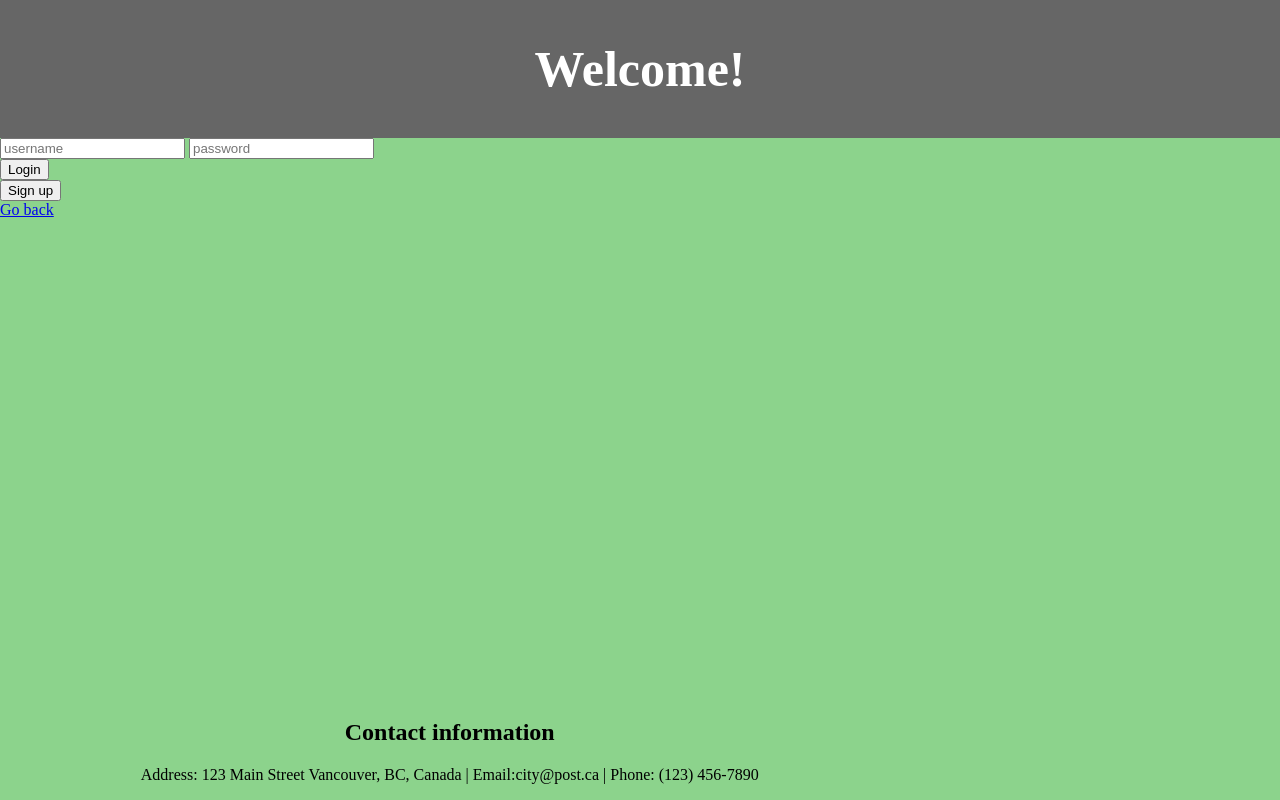
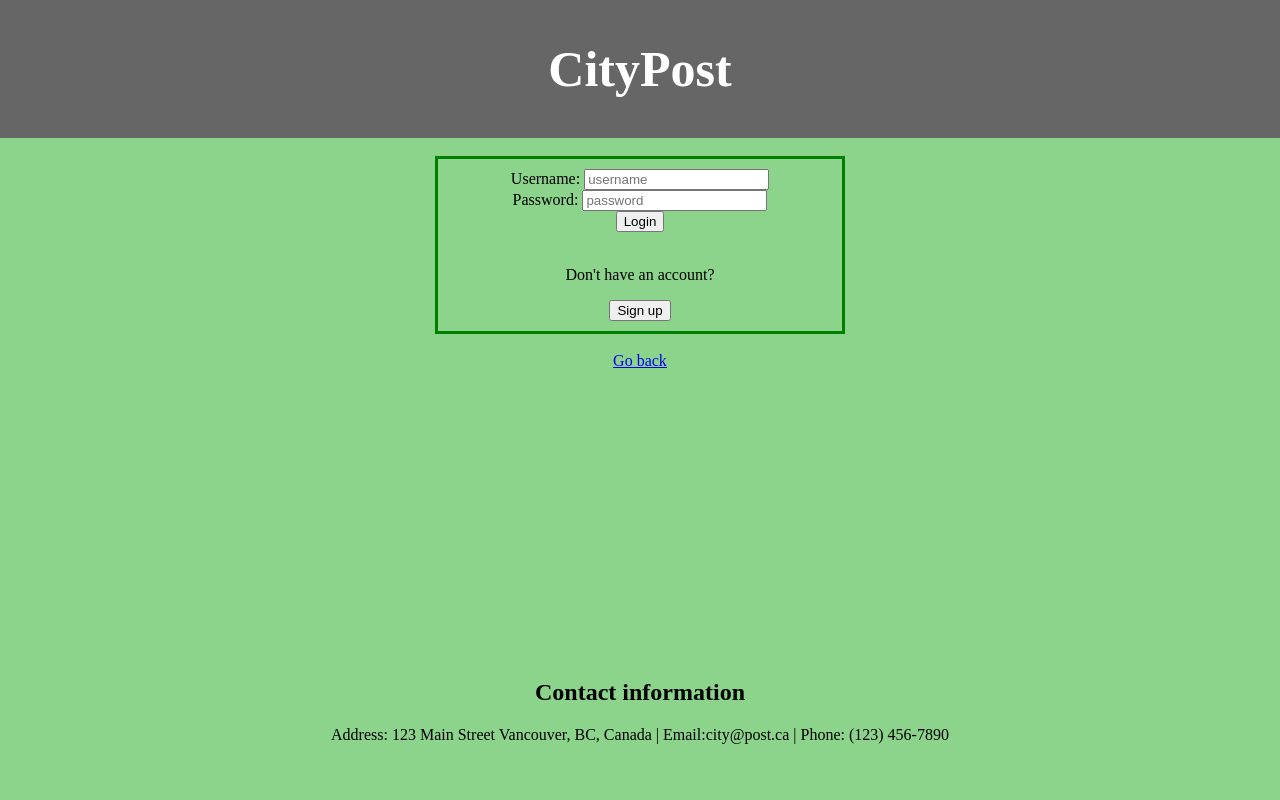
Before and after one commit to vpham04/CityPost, a PHP site: page /login.html in a window 1280 px wide. Run offline with PHP 8.4, Linux system fonts and the light colour scheme.

Commit message:
changed the layout of the login page

```diff
--- a/src/login.html
+++ b/src/login.html
@@ -7,18 +7,28 @@
 </head>
 
 <body>
-    <h1>Welcome!</h1>
+    <h1>CityPost</h1>
+    <br />
+    <div id='login-box'>
         <form action="login.php" method="post">
+            <label>Username: </label>
             <input type="text" name="username" placeholder="username">
+            <br />
+            <label>Password: </label>
             <input type="text" name="password" placeholder="password">
             <br />
             <input type="submit" value="Login">
         </form>
+        <br />
+        <p>Don't have an account?</p>
         <button onclick="window.location.href='../src/makeaccount.html';">
             Sign up
         </button>
+    </div>
     <br />
+    <div style="text-align: center;">
         <a href="../src/main.html">Go back</a>
+    </div>
     <br />
     <div id="contact">
         <h2>Contact information</h1>
--- a/src/styles.css
+++ b/src/styles.css
@@ -16,20 +16,22 @@ h1 {
 
 body {
   background-color: #8cd38c;
+  overflow-x: hidden;
 }
 
 #contact {
-  position: absolute;
+  position: fixed;
   text-align: center;
-  bottom: 0px;
-  left: 11%;
+  width: 100%;
+  bottom: 5%;
 }
 
 /* p {
-  /* margin: 60px 30px 30px 60px; */
+   margin: 60px 30px 30px 60px;
 }
+*/
 
-*/ #username {
+#username {
   font-size: 70%;
   /* margin-top: 10px; */
   margin-bottom: -25px;
@@ -54,6 +56,11 @@ body {
   height: 90%;
 }
 
-body {
-  overflow-x: hidden;
+#login-box {
+  position: relative;
+  margin: auto;
+  width: 30%;
+  border: 3px solid green;
+  padding: 10px;
+  text-align: center;
 }
```
Also changed, not shown: src/OrderHistory.php (+8 -0 lines). Lines whose indentation alone changed are shown as unchanged.
